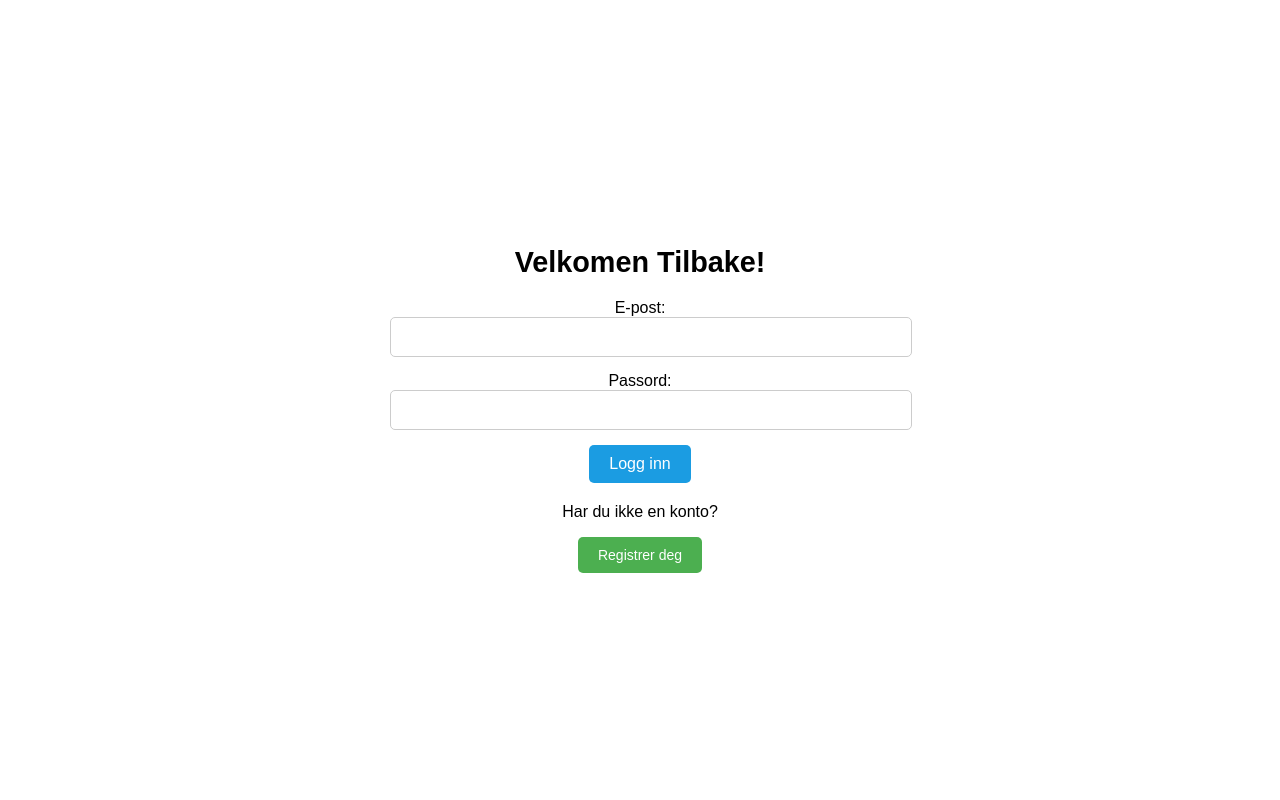
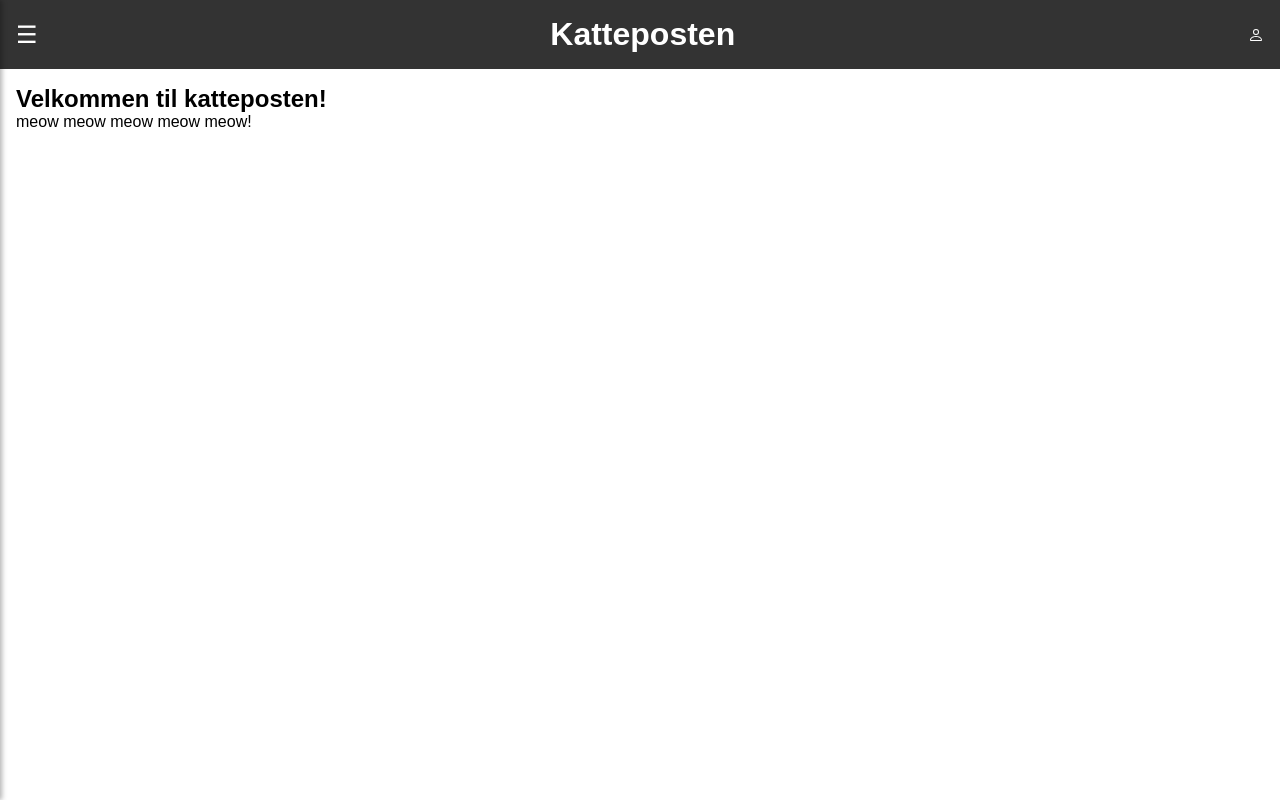
Before and after one commit to lauryteey/Katteposten, a Flask app: page / in a window 1280 px wide. Run offline with Flask 3, Linux system fonts and the light colour scheme.

Commit message:
laget menyen

```diff
--- a/app.py
+++ b/app.py
@@ -1,9 +1,111 @@
-from flask import Flask, render_template
+from flask import Flask, jsonify, render_template, request, session
+import mysql.connector
+from werkzeug.security import generate_password_hash, check_password_hash
 
-app = Flask(__name__)
+# Oppretter en Flask-applikasjon
+app = Flask(__name__, template_folder="./templates")
+app.secret_key = 'Hei, secret key'  # En tilfeldig nøkkel som brukes for å kryptere sessions (brukerdata som lagres midlertidig).
+
+# Kobler til en global MySQL-database
+conn = mysql.connector.connect(
+    host="10.2.4.56",         # Databasens adresse (lokal maskin (%))
+    user="katteposten_admin",     # Brukernavnet til databasen.
+    password="123",           # Passordet til databasen.
+    database="katteposten"       # Navnet på databasen som brukes.
+)
+
+# Oppretter en global cursor for å kjøre SQL-spørringer
+cursor = conn.cursor(dictionary=True)  # Konfigurerer til å returnere resultater som dictionaries keys (nøkkel-verdi-par).
+
+# Rute for innlogging
+@app.route('/login', methods=['POST'])
+def login():
+    try:
+        # Henter data som sendes i forespørselen (JSON-format).
+        data = request.get_json()
+
+        # Sjekker om nødvendige felter finnes i forespørselen.
+        if 'e_post' not in data or 'passord' not in data:
+            return jsonify({"error": "E-post og passord er påkrevd"}), 400
+
+        e_post = data['e_post']  # Leser e-post fra forespørselen.
+        passord = data['passord']  # Leser passord fra forespørselen.
+
+        # SQL-statement, den sjekker om e-posten finnes i databasen.
+        query = "SELECT brukerID, passord FROM bruker WHERE e_post = %s" #%s placeholder for de ekte valuene
+        cursor.execute(query, (e_post,)) #kjører query i datbasen bip bop
+        user = cursor.fetchone()  # Henter resultatet fra databasen.
+
+        if user:
+            # Sjekker om passordet stemmer ved hjelp av hashing.
+            if check_password_hash(user['passord'], passord):
+                session['brukerID'] = user['brukerID']  # Lagre brukerID i session (midlertidig lagring).
+                return jsonify({"message": "Klarte å logge inn YAY!", "redirect": "/calenderen"}), 200
+            else:
+                return jsonify({"error": "Feil passord."}), 401
+        else:
+            return jsonify({"error": "Bruker ble ikke funnet."}), 404
+    except mysql.connector.Error as e:
+        # Feil relatert til databasen er her.
+        print(f"Feil i databasen under login: {e}")
+        return jsonify({"error": "En feil i databasen oppsto"}), 500
+    except Exception as e:
+        # Andre uventede feil håndteres her.
+        print(f"Uforventet feil under login: {e}")
+        return jsonify({"error": "Det skjedde en uventet feil"}), 500
+
+
+# Rute for å opprette en ny bruker
+@app.route('/create_user', methods=['POST'])
+def create_user():
+    try:
+        # Henter data som sendes i forespørselen (JSON-format)
+        data = request.get_json()
+
+        # Sjekker om alle nødvendige felt er med i forespørselen
+        if not all(key in data for key in ('e_post', 'passord', 'fornavn', 'etternavn')):
+            return jsonify({"error": "E-post, passord, fornavn og etternavn er påkrevd"}), 400
+
+        e_post = data['e_post']  # Henter e-post fra forespørselen
+        passord = data['passord']  # Henter passord fra forespørselen
+        fornavn = data['fornavn']  # Henter fornavn fra forespørselen
+        etternavn = data['etternavn']  # Henter etternavn fra forespørselen
+
+        # Sjekker om e-posten allerede finnes i databasen
+        query = "SELECT e_post FROM bruker WHERE e_post = %s"
+        cursor.execute(query, (e_post,))
+        if cursor.fetchone():
+            return jsonify({"error": "E-posten er allerede registrert"}), 409
+
+        # Genererer et hashed passord for sikker lagring
+        hashed_passord = generate_password_hash(passord)
+
+        # SQL-spørring for å legge til ny bruker
+        query = """
+            INSERT INTO bruker (e_post, passord, fornavn, etternavn)
+            VALUES (%s, %s, %s, %s)
+        """
+        values = (e_post, hashed_passord, fornavn, etternavn)
+        cursor.execute(query, values)
+        conn.commit()  # Lagrer endringene i databasen
+
+        return jsonify({"message": "Brukeren ble opprettet!"}), 201
+    except mysql.connector.Error as e:
+        # Håndterer databasefeil
+        print(f"Databasefeil under oppretting av bruker: {e}")
+        return jsonify({"error": "En feil oppsto med databasen"}), 500
+    except Exception as e:
+        # Håndterer andre uventede feil
+        print(f"Uventet feil under oppretting av bruker: {e}")
+        return jsonify({"error": "Det oppsto en uventet feil"}), 500
+
 
 @app.route('/')
 def home():
+    return render_template('forside.html')
+
+@app.route('/log_in')
+def log_in():
     return render_template('login.html')
 
 @app.route('/sign_up')
--- a/static/css/forside.css
+++ b/static/css/forside.css
@@ -1,3 +1,9 @@
+:root{
+  --headerOgFooter: #333;
+  --tittel: #fff;
+
+}
+
 /* Basic reset */
 * {
   margin: 0;
@@ -5,70 +11,109 @@
   box-sizing: border-box;
 }
 
-  /* Header styling */
-  header {
-    display: flex;
-    align-items: center;
-    justify-content: space-between;
-    background: #333;
-    padding: 10px 20px;
+body {
+  font-family: sans-serif;
 }
 
-  /* Navigation Menu */
-  .nav {
-    list-style: none;
-    display: flex;
+/* Header layout */
+header {
+  display: flex;               /* Enable flexbox */
+  align-items: center;         /* Vertically center items */
+  justify-content: space-between; /* Spread out left & right */
+  background-color: #333;
+  color: #fff;
+  padding: 1rem;
 }
 
-  .nav li {
-    margin: 0 10px;
-  }
-
-  .nav li a {
-    display: block;
-    padding: 10px;
+/* Hamburger button on the left */
+.open-menu {
+  font-size: 1.5rem;
+  background: none;
+  border: none;
   color: #fff;
-    text-decoration: none;
-    background-color: #444;
-    border-radius: 4px;
-  }
-
-  /* Hamburger button styling */
-  .menu-toggle {
-    display: none;
-    flex-direction: column;
   cursor: pointer;
 }
 
-  .menu-toggle .bar {
-    height: 3px;
-    width: 25px;
-    background-color: #fff;
-    margin: 4px 0;
+/* Site title in the middle (flex will place it between open-menu and header-login) */
+header h1 {
+  justify-content: left;
 }
 
-  /* Responsive adjustments */
-  @media (max-width: 768px) {
-    /* Show hamburger on mobile */
-    .menu-toggle {
-      display: flex;
+/* Login icon on the right */
+.header-login {
+color: white; /* Make the icon white */
+  text-decoration: none;
+  font-size:1.5rem;    /* Adjust as needed */
+  cursor: pointer;
+  align-items: center;
+
 }
-    /* Hide navigation menu by default */
-    .nav {
-      flex-direction: column;
-      position: absolute;
-      top: 60px;
+
+
+.header-login svg {
+  margin-right: 0px;
+}
+
+
+/* The slide-out side menu  */
+.side-menu {
+  position: fixed;
+  top: 0;
   left: 0;
-      right: 0;
-      background: #333;
+  width: 300px;
+  height: 100vh;
+  background-color: #fff;
+  transform: translateX(-100%);
+  transition: transform 0.3s ease;
+  z-index: 999;
+  overflow-y: auto;
+  box-shadow: 2px 0 5px rgba(0,0,0,0.3);
+  padding: 1rem;
+}
+
+.side-menu.active {
+  transform: translateX(0);
+}
+
+.close-menu {
+  background: none;
+  border: none;
+  font-size: 2rem;
+  color: #333;
+  cursor: pointer;
+  float: right;
+}
+
+.side-menu ul {
+  list-style: none;
+  margin-top: 2rem;
+}
+
+.side-menu li {
+  margin-bottom: 1rem;
+}
+
+.side-menu li a {
+  text-decoration: none;
+  color: #333;
+  font-weight: bold;
+}
+
+/* Overlay */
+.overlay {
+  position: fixed;
+  top: 0; left: 0;
+  width: 100%; height: 100%;
+  background: rgba(0,0,0,0.5);
   display: none;
+  z-index: 998;
 }
-    /* Show navigation when active */
-    .nav.active {
-      display: flex;
+
+.overlay.active {
+  display: block;
 }
-    .nav li {
-      text-align: center;
-      margin: 10px 0;
+
+/* Main content */
+main {
+  padding: 1rem;
 }
-  }
--- a/static/js/forside.js
+++ b/static/js/forside.js
@@ -1,7 +1,21 @@
-// Toggle the navigation menu when hamburger is clicked
-const mobileMenu = document.getElementById('mobile-menu');
-const navMenu = document.getElementById('nav-menu');
+const openMenu = document.getElementById('open-menu');
+const closeMenu = document.getElementById('close-menu');
+const sideMenu = document.getElementById('side-menu');
+const overlay = document.getElementById('overlay');
 
-mobileMenu.addEventListener('click', () => {
-  navMenu.classList.toggle('active');
+// Open side menu
+openMenu.addEventListener('click', () => {
+  sideMenu.classList.add('active');
+  overlay.classList.add('active');
 });
+
+// Close side menu bye bye
+closeMenu.addEventListener('click', () => {
+  sideMenu.classList.remove('active');
+  overlay.classList.remove('active');
+});
+
+overlay.addEventListener('click', () => {
+  sideMenu.classList.remove('active');
+  overlay.classList.remove('active');
+});
--- a/static/js/register.js
+++ b/static/js/register.js
@@ -22,7 +22,7 @@
 
         if (response.ok) {
             alert("Brukeren ble opprettet!"); // Bekreftelse
-            window.location.href = "/"; // går til innloggingssiden
+            window.location.href = "/log_in"; // går til innloggingssiden
         } else {
             alert(result.error || "Kunne ikke opprette bruker."); // Feilmelding
         }
--- a/templates/forside.html
+++ b/templates/forside.html
@@ -2,30 +2,60 @@
 <html lang="en">
 
 <head>
-    <meta charset="UTF-8">
-    <meta name="viewport" content="width=device-width, initial-scale=1.0">
-    <link rel="stylesheet" href="{{url_for('static', filename='forside.css')}}">
-    <title>Katteposten - Hjem</title>
+  <meta charset="UTF-8">
+  <meta name="viewport" content="width=device-width, initial-scale=1.0">
+  <link rel="stylesheet" href="../static/css/forside.css">
+  <title>Katteposten - Hjem</title>
 
 </head>
 
 <body>
- <!-- Hamburger Button -->
- <div class="menu-toggle" id="mobile-menu">
-    <span class="bar"></span>
-    <span class="bar"></span>
-    <span class="bar"></span>
-  </div>
-  <!-- Navigation Menu -->
-  <ul class="nav" id="nav-menu">
-    <li><a href="#home">Home</a></li>
-    <li><a href="#news">News</a></li>
-    <li><a href="#contact">Contact</a></li>
-    <li><a href="#about">About</a></li>
-  </ul>
-</header>
 
-<script src="{{url_for('static', filename='forside.js')}}"></script>
+  <header>
+    <!-- Hamburger button on the left -->
+    <button class="open-menu" id="open-menu" aria-label="Open Menu">
+      &#9776; <!-- hamburger icon -->
+    </button>
+
+    <!-- Site title in the middle (for example) -->
+    <h1>Katteposten</h1>
+
+    <!-- Login icon on the right -->
+    <!-- Use an <a> tag if you want to link to a login page -->
+    <a href="login.html" class="header-login" id="header-login" aria-label="Logg inn">
+      <svg xmlns="http://www.w3.org/2000/svg" width="16" height="16" fill="currentColor" class="bi bi-person"
+        viewBox="0 0 16 16">
+        <path d="M8 8a3 3 0 1 0 0-6 3 3 0 0 0 0 6m2-3a2 2 0 1 1-4 0 2 2 0 0 1 4 0m4 8c0 1-1 1-1 1H3s-1 0-1-1 1-4 6-4
+                 6 3 6 4m-1-.004c-.001-.246-.154-.986-.832-1.664C11.516 10.68 10.289 10 8 10s-3.516.68-4.168 1.332
+                 c-.678.678-.83 1.418-.832 1.664z" />
+      </svg>
+    </a>
+  </header>
+
+  <!-- The slide-out side menu -->
+  <nav class="side-menu" id="side-menu">
+    <button class="close-menu" id="close-menu" aria-label="Close Menu">
+      &times; <!-- close icon -->
+    </button>
+    <ul>
+      <li><a href="#a">Siste nyheter</a></li>
+      <li><a href="#a">kattens livsstil</a></li>
+      <li><a href="#a">Kattesport</a></li>
+      <li><a href="#a">Kattekrim</a></li>
+      <li><a href="#a">katteferier</a></li>
+      <li><a href="a">kattehelse</a></li>
+    </ul>
+  </nav>
+
+  <div class="overlay" id="overlay"></div>
+
+  <main>
+    <h2>Velkommen til katteposten!</h2>
+    <p>meow meow meow meow meow!</p>
+  </main>
+
+
+  <script src="../static/js/forside.js"></script>
 </body>
 
 </html>
```
Also changed, not shown: 1 other file. Lines whose indentation alone changed are shown as unchanged.
